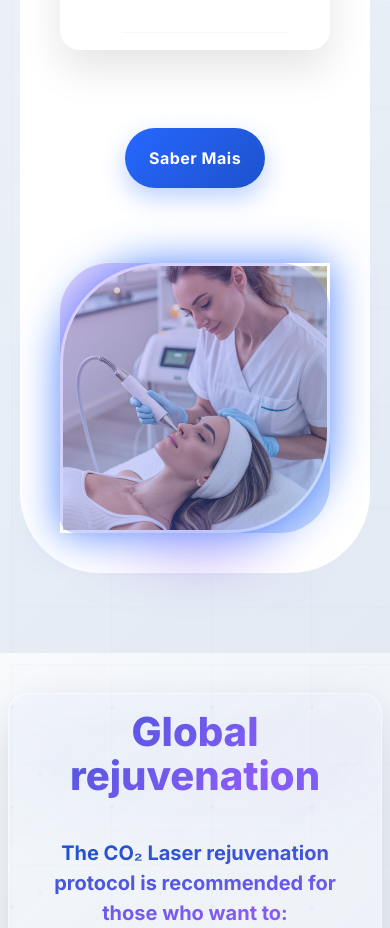
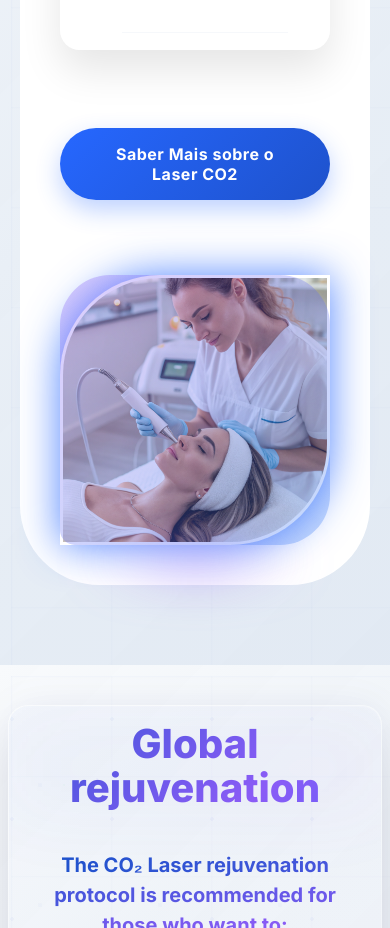
Before and after one commit to Webtech87/LazerCO2, a React (Vite) app in the folder client/: page / in a window 390 px wide. Shown: the part 8160-9088 px from the top of the page. Built offline with nearby package versions, Linux system fonts and the light colour scheme.

Commit message:
fix the responsivness and create a cta button to redirect to footer form

```diff
--- a/client/src/components/SkinMarks/SkinMarks.css
+++ b/client/src/components/SkinMarks/SkinMarks.css
@@ -123,6 +123,10 @@ body {
 /* 🚀 New Saber Mais Button Styles */
 .cta-container {
     margin-top: 20px;
+    display: flex;
+    justify-content: center;
+    align-items: center;
+    width: 100%;
 }
 
 .saber-mais-btn {
@@ -130,7 +134,7 @@ body {
     background: linear-gradient(135deg, #2667FF, #1E52CC);
     color: white;
     border: none;
-    padding: 1rem 2rem;
+    padding: 18px 24px;
     border-radius: 3rem;
     font-weight: 600;
     font-size: 1rem;
@@ -198,7 +202,7 @@ body {
 
     .saber-mais-btn {
         width: auto;
-        padding: 1rem 2rem;
+        padding: 14px 28px;
         font-size: 1rem;
     }
 }
@@ -227,6 +231,7 @@ body {
         display: flex;
         justify-content: center;
         margin-top: 30px;
+        width: 100%;
     }
 
     .saber-mais-btn {
@@ -260,7 +265,7 @@ body {
     .saber-mais-btn {
         width: auto;
         max-width: none;
-        padding: 1.25rem 1.5rem;
+        padding: -1.25rem 1.5rem;
         font-size: 1rem;
         border-radius: 3rem;
     }
--- a/client/src/components/SkinMarks/SkinMarks.tsx
+++ b/client/src/components/SkinMarks/SkinMarks.tsx
@@ -29,8 +29,19 @@ const SkinMarks = () => {
 
              {/* Call to Action Button */}
              <div className="cta-container">
-               <button className="saber-mais-btn">
-                 <span className="btn-text">Saber Mais</span>
+               <button
+                 className="saber-mais-btn"
+                 onClick={() => {
+                   const footerElement = document.getElementById('footer-section');
+                   if (footerElement) {
+                     footerElement.scrollIntoView({
+                       behavior: 'smooth',
+                       block: 'start'
+                     });
+                   }
+                 }}
+               >
+                 <span className="btn-text">Saber Mais sobre o Laser CO2</span>
                  <div className="btn-glow"></div>
                </button>
              </div>
```
